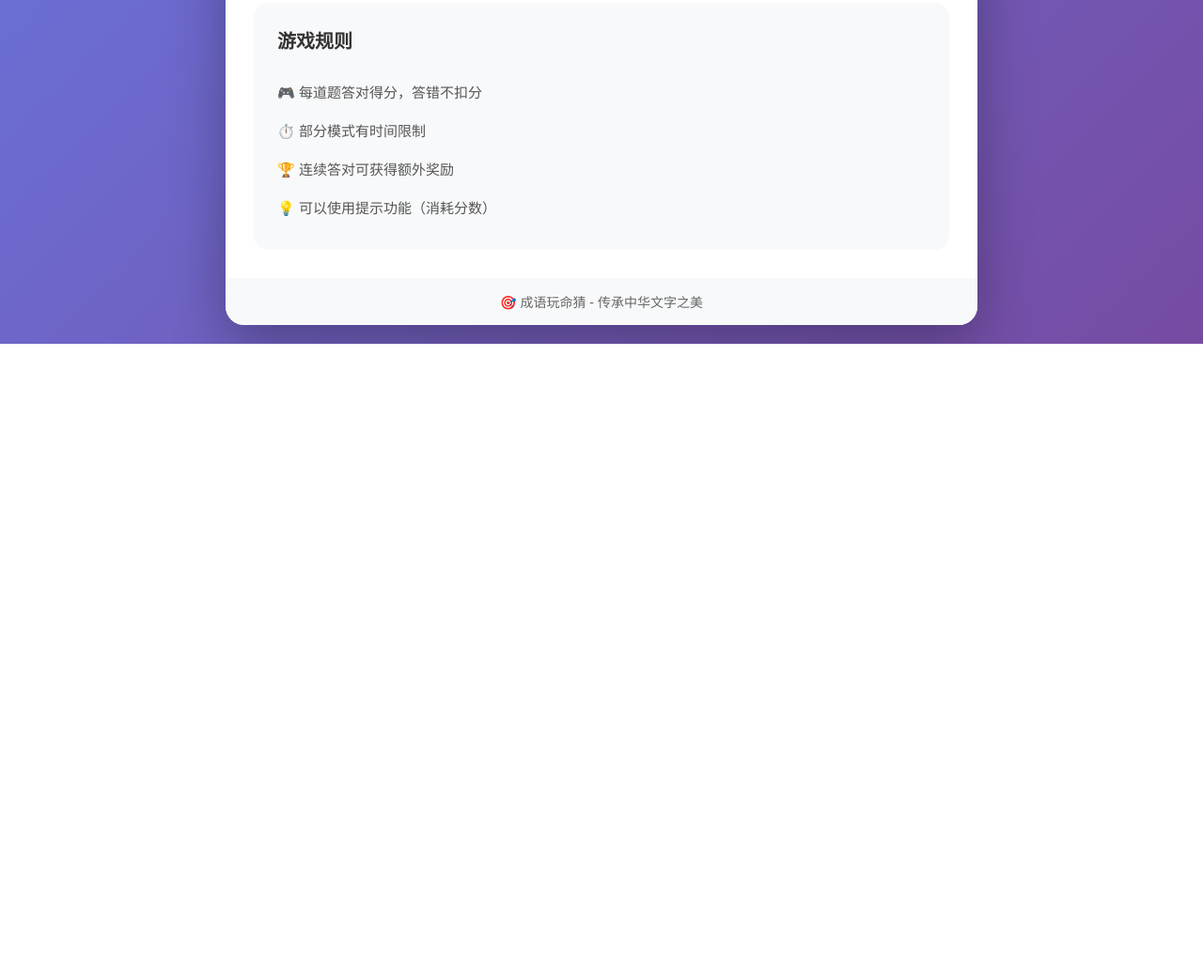
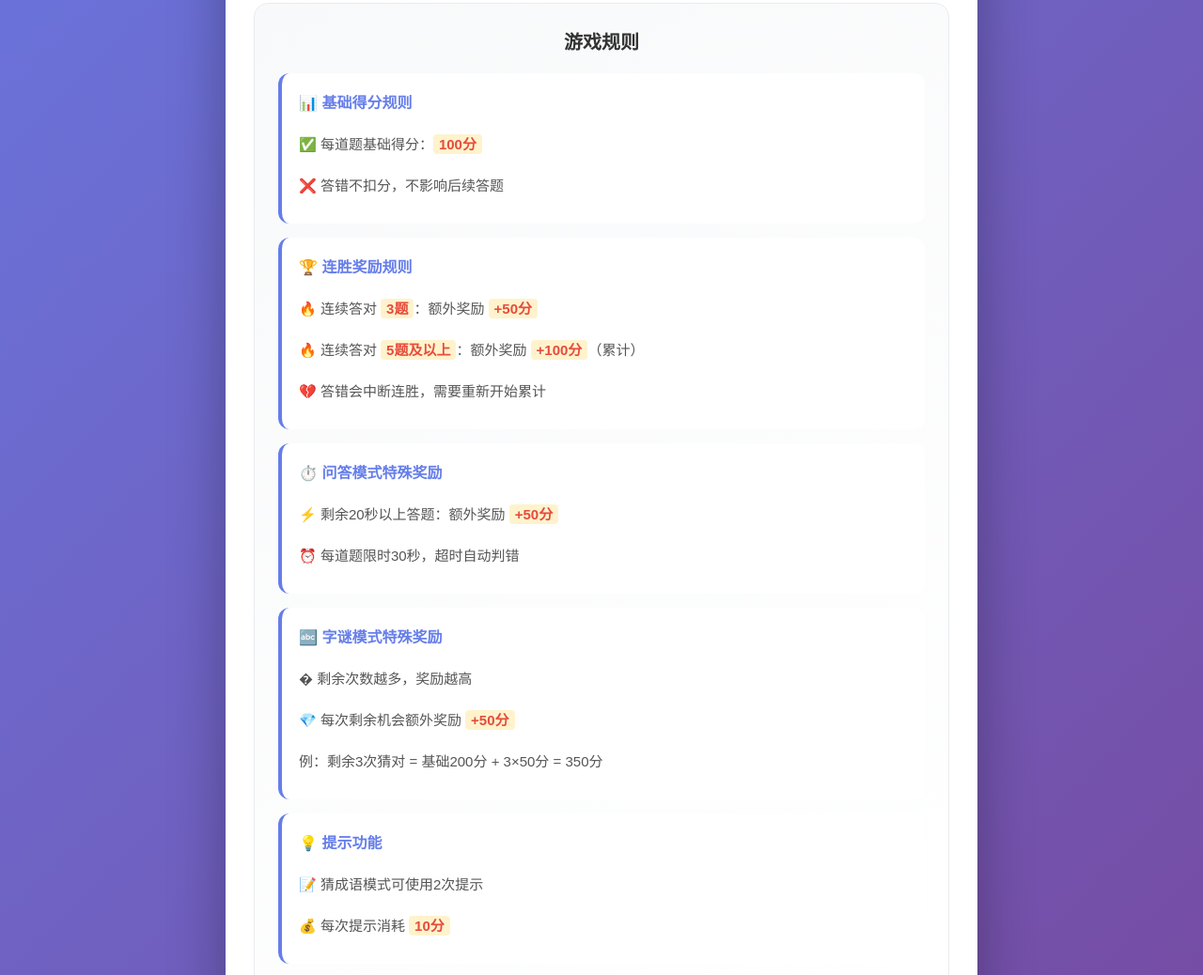
Before and after one commit to oiey2016/lichunlaiProject, a plain HTML site: page project15/index.html in a window 1280 px wide. Shown: the part 758-1796 px from the top of the page at 94% size. Before the commit the page ends 1124 px from the top, so only its background shows below. Drawn offline with Linux system fonts and the light colour scheme.

Commit message:
project15第2轮

```diff
--- a/project15/css/style.css
+++ b/project15/css/style.css
@@ -197,9 +197,63 @@ body {
 
 .game-rules {
     text-align: left;
-    background: #f8f9fa;
+    background: linear-gradient(145deg, #f8f9fa, #ffffff);
     padding: 25px;
     border-radius: 15px;
+    border: 1px solid #e9ecef;
+}
+
+.game-rules h3 {
+    color: #333;
+    font-size: 20px;
+    margin-bottom: 20px;
+    text-align: center;
+}
+
+.rule-section {
+    background: white;
+    padding: 18px;
+    border-radius: 12px;
+    margin-bottom: 15px;
+    border-left: 4px solid #667eea;
+    transition: all 0.3s ease;
+}
+
+.rule-section:hover {
+    transform: translateX(5px);
+    box-shadow: 0 5px 15px rgba(102, 126, 234, 0.1);
+}
+
+.rule-section:last-child {
+    margin-bottom: 0;
+}
+
+.rule-section h4 {
+    color: #667eea;
+    font-size: 16px;
+    margin-bottom: 12px;
+    font-weight: 600;
+}
+
+.rule-section ul {
+    list-style: none;
+    padding-left: 0;
+    margin: 0;
+}
+
+.rule-section li {
+    padding: 6px 0;
+    color: #555;
+    font-size: 14px;
+    line-height: 1.6;
+}
+
+.rule-section li strong {
+    color: #e74c3c;
+    font-weight: 700;
+    background: #fff3cd;
+    padding: 2px 6px;
+    border-radius: 4px;
 }
 
 .game-rules ul {
--- a/project15/index.html
+++ b/project15/index.html
@@ -59,12 +59,43 @@
 
                     <div class="game-rules">
                         <h3>游戏规则</h3>
-                        <ul>
-                            <li>🎮 每道题答对得分，答错不扣分</li>
-                            <li>⏱️ 部分模式有时间限制</li>
-                            <li>🏆 连续答对可获得额外奖励</li>
-                            <li>💡 可以使用提示功能（消耗分数）</li>
-                        </ul>
+                        <div class="rule-section">
+                            <h4>📊 基础得分规则</h4>
+                            <ul>
+                                <li>✅ 每道题基础得分：<strong>100分</strong></li>
+                                <li>❌ 答错不扣分，不影响后续答题</li>
+                            </ul>
+                        </div>
+                        <div class="rule-section">
+                            <h4>🏆 连胜奖励规则</h4>
+                            <ul>
+                                <li>🔥 连续答对 <strong>3题</strong>：额外奖励 <strong>+50分</strong></li>
+                                <li>🔥 连续答对 <strong>5题及以上</strong>：额外奖励 <strong>+100分</strong>（累计）</li>
+                                <li>💔 答错会中断连胜，需要重新开始累计</li>
+                            </ul>
+                        </div>
+                        <div class="rule-section">
+                            <h4>⏱️ 问答模式特殊奖励</h4>
+                            <ul>
+                                <li>⚡ 剩余20秒以上答题：额外奖励 <strong>+50分</strong></li>
+                                <li>⏰ 每道题限时30秒，超时自动判错</li>
+                            </ul>
+                        </div>
+                        <div class="rule-section">
+                            <h4>🔤 字谜模式特殊奖励</h4>
+                            <ul>
+                                <li>� 剩余次数越多，奖励越高</li>
+                                <li>💎 每次剩余机会额外奖励 <strong>+50分</strong></li>
+                                <li>例：剩余3次猜对 = 基础200分 + 3×50分 = 350分</li>
+                            </ul>
+                        </div>
+                        <div class="rule-section">
+                            <h4>💡 提示功能</h4>
+                            <ul>
+                                <li>📝 猜成语模式可使用2次提示</li>
+                                <li>💰 每次提示消耗 <strong>10分</strong></li>
+                            </ul>
+                        </div>
                     </div>
                 </div>
             </section>
```
